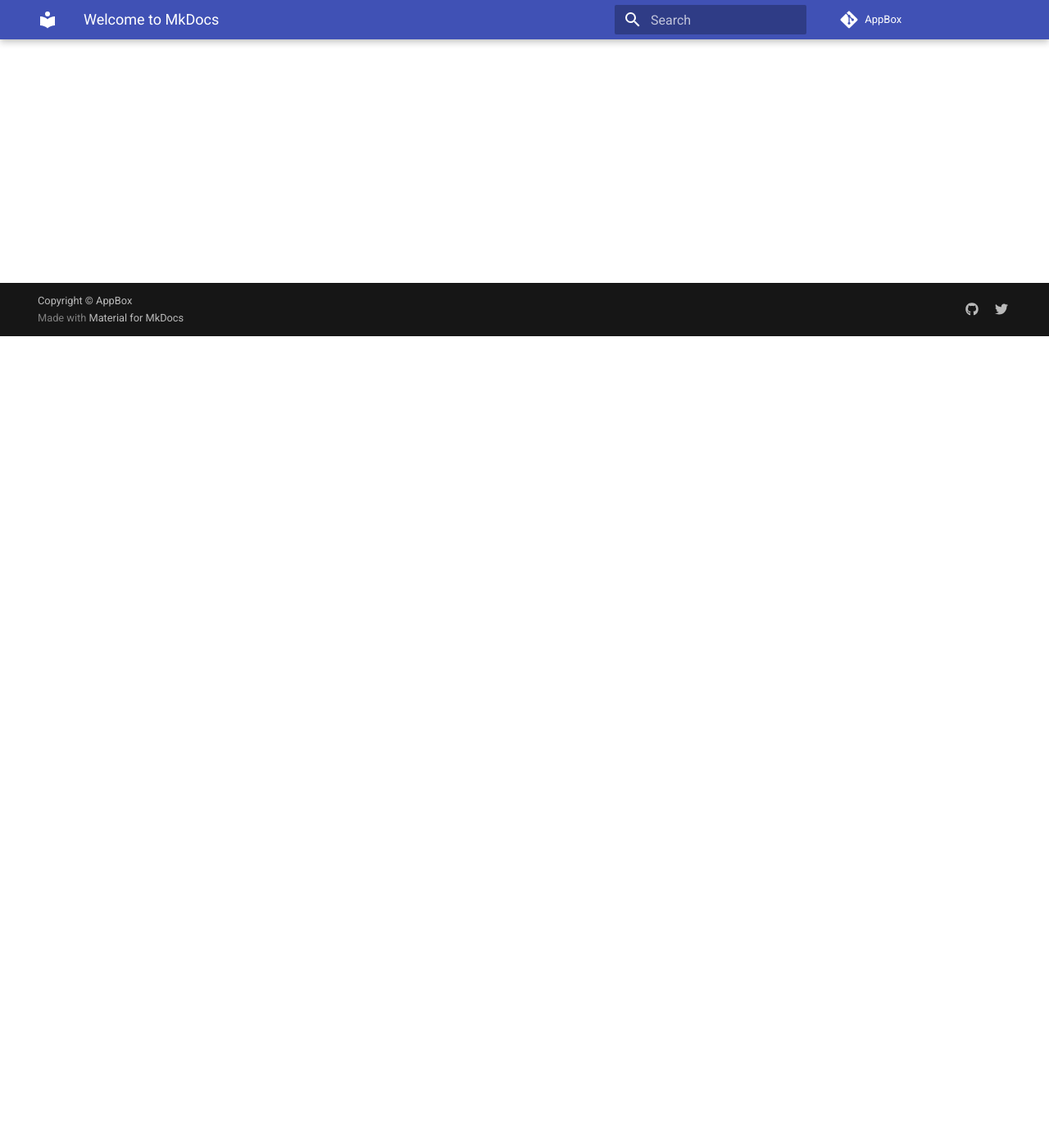
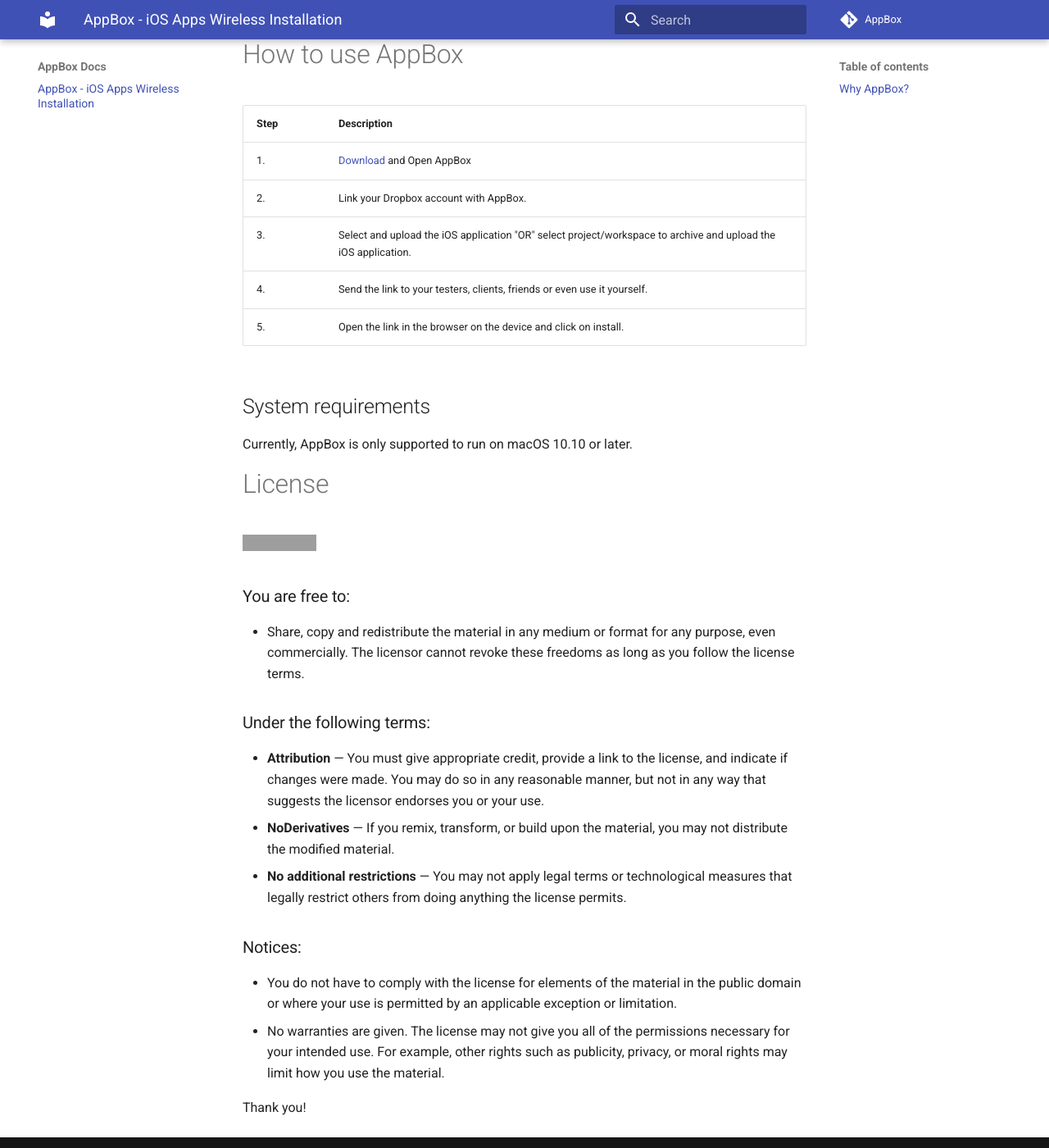
Before and after one commit to getappbox/AppBox-iOSAppsWirelessInstallation, an MkDocs documentation site: the page built from docs/index.md, in a window 1280 px wide and 1400 px high, scrolled down 990 px. Shown: the whole window at 82% size. Built offline with MkDocs 1.6.1 and Material for MkDocs 9.7.7, drawn with Linux system fonts in a browser that asks for light colours; comment, search, counter and statistics services are not loaded; some of the changed text lies outside the part shown; grey boxes are pictures that could not be loaded.

Commit message:
Added home page docs

```diff
--- a/docs/index.md
+++ b/docs/index.md
@@ -1,17 +1,55 @@
-# Welcome to MkDocs
+# AppBox - iOS Apps Wireless Installation
 
-For full documentation visit [mkdocs.org](https://mkdocs.org).
+AppBox is a tool for developers to build and deploy Development and In-house applications directly to the devices from your Dropbox account.
 
-## Commands
+## Why AppBox?
+|              | AppBox
+-------------- | ----------
+🔑 | Auto App Signing
+🚀 | Auto Upload after Archive
+🔗 | Keep same link for same app
+🖇️ | Install previous version with same link
+✉️ | Auto E-Mail App Distribution Link
+🔌 | Auto Shutdown Mac after Distribution
+📦 | Maximum Upload Size - Equal to your Dropbox account storage
+📅 | Uploaded App Expiration - Until you delete from your Dropbox
+✨ | Unlimited app installations
+🔥 | Auto Restart Upload After Network Change or Failure
+🎩 | Easy setup assistant to get started in a few minutes
+🔧 | Slack, Microsoft Teams and Hangout Chat Webhook Integration
+🤔 | Dashboard
+🚢 | Jenkins Support
 
-* `mkdocs new [dir-name]` - Create a new project.
-* `mkdocs serve` - Start the live-reloading docs server.
-* `mkdocs build` - Build the documentation site.
-* `mkdocs help` - Print this help message.
+# How to use AppBox
+| Step | Description |
+| :--- | :--- |
+| 1. | [Download](http://tryappbox.com/download) and Open AppBox |
+| 2. |	Link your Dropbox account with AppBox. |
+| 3.	| Select and upload the iOS application "OR" select project/workspace to archive and upload the iOS application. |
+| 4. |	Send the link to your testers, clients, friends or even use it yourself. |
+| 5.	| Open the link in the browser on the device and click on install. |
 
-## Project layout
+## System requirements
+Currently, AppBox is only supported to run on macOS 10.10 or later.
 
-    mkdocs.yml    # The configuration file.
-    docs/
-        index.md  # The documentation homepage.
-        ...       # Other markdown pages, images and other files.
+# License
+[![](https://licensebuttons.net/l/by-nd/3.0/88x31.png)](https://creativecommons.org/licenses/by-nd/4.0/)
+
+### You are free to:
+
+* Share, copy and redistribute the material in any medium or format for any purpose, even commercially. The licensor cannot revoke these freedoms as long as you follow the license terms.
+
+
+### Under the following terms:
+
+* **Attribution** — You must give appropriate credit, provide a link to the license, and indicate if changes were made. You may do so in any reasonable manner, but not in any way that suggests the licensor endorses you or your use.
+* **NoDerivatives** — If you remix, transform, or build upon the material, you may not distribute the modified material.
+* **No additional restrictions** — You may not apply legal terms or technological measures that legally restrict others from doing anything the license permits.
+
+
+### Notices:
+
+- You do not have to comply with the license for elements of the material in the public domain or where your use is permitted by an applicable exception or limitation.
+- No warranties are given. The license may not give you all of the permissions necessary for your intended use. For example, other rights such as publicity, privacy, or moral rights may limit how you use the material.
+
+Thank you!
```
